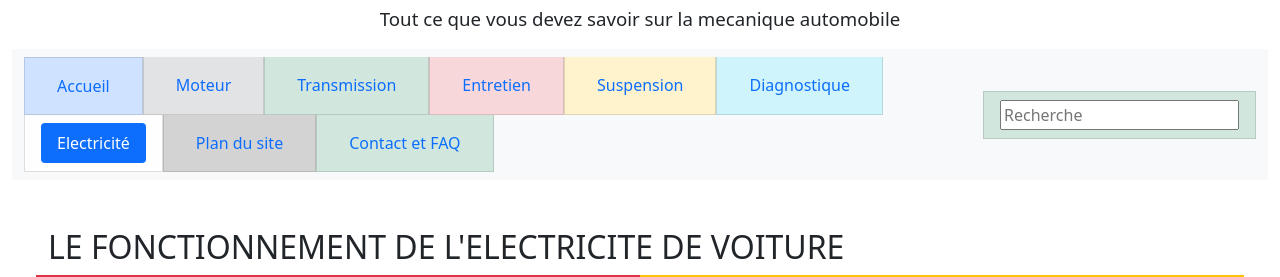
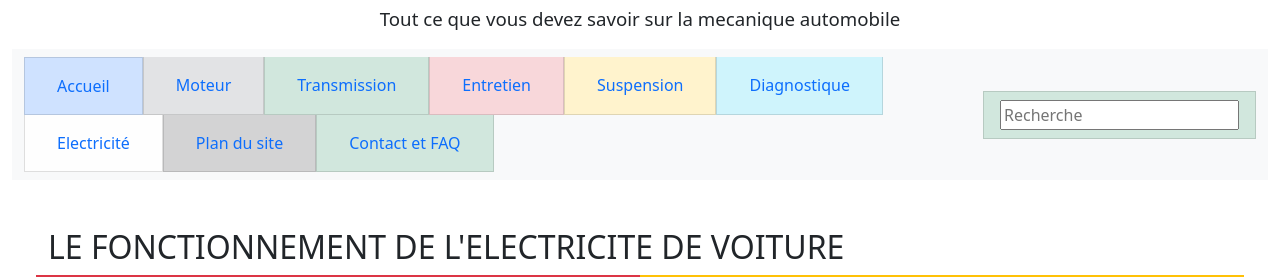
Before and after one commit to patrickflo/sabhapro, a plain HTML site: page page7.html in a window 1280 px wide. Shown: the part 57-334 px from the top of the page. Drawn offline with nearby package versions, Linux system fonts and the light colour scheme.

Commit message:
Update page7.html

```diff
--- a/page7.html
+++ b/page7.html
@@ -41,7 +41,7 @@
           <a href="page6.html" class="nav-link">Diagnostique</a>
       </li>
       <li class="nav-item list-group-item list-group-item-light">
-        <a href="page7.html" class="nav-link active">Electricité</a>
+        <a href="page7.html" class="nav-link">Electricité</a>
     </li>
     <li class="nav-item list-group-item list-group-item-dark">
         <a href="page8.html" class="nav-link">Plan du site</a>
```
